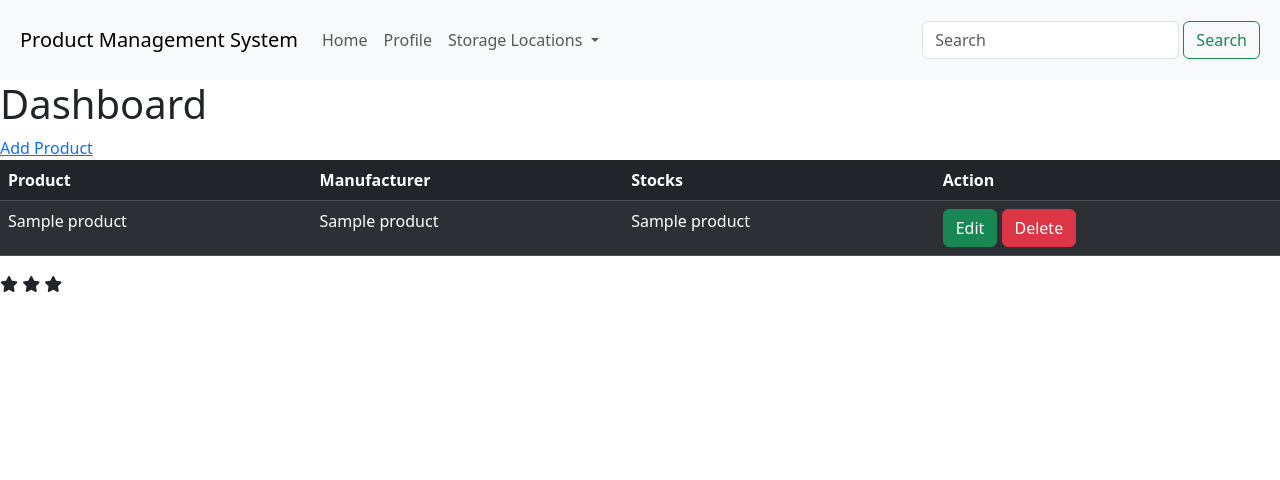
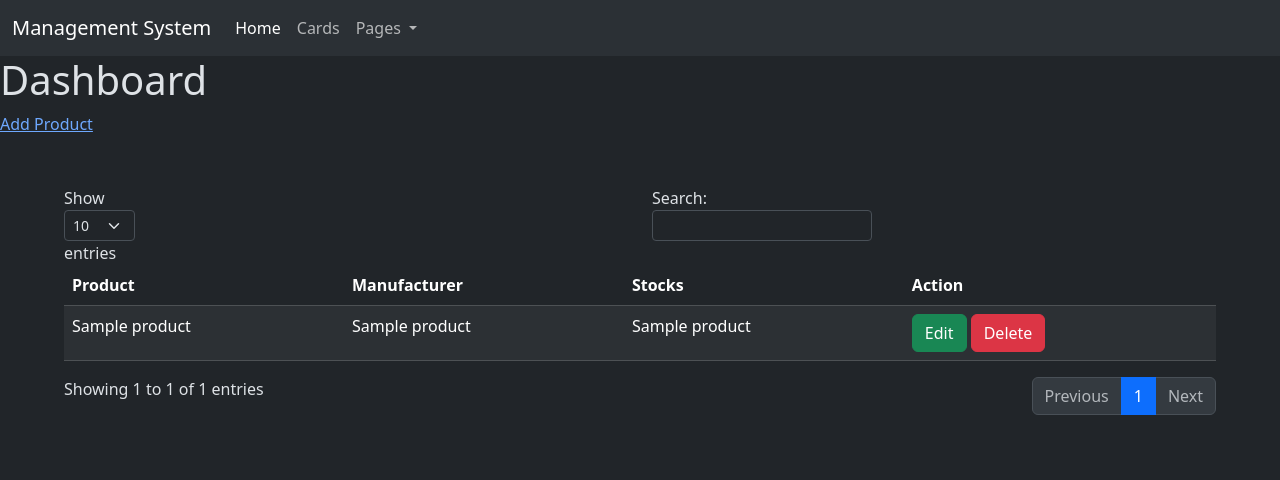
Before and after one commit to emakph/groupflask, a Flask app: page / in a window 1280 px wide. Shown: the top 480 px of the page. Run offline with Flask 2, Linux system fonts and the light colour scheme; a database or web service that is not in the repository returns one stand-in record (values such as "Sample title"); some libraries are stand-ins or nearby versions.

Commit message:
bootsrap dark theme

```diff
--- a/app.py
+++ b/app.py
@@ -67,6 +67,5 @@ def insert_data():
 
    return redirect(url_for('index'))
 
-
 if __name__ == '__main__':
    app.run(debug=False)
--- a/static/css/style.css
+++ b/static/css/style.css
@@ -1,5 +1,19 @@
+.selector-for-some-widget {
+    box-sizing: content-box;
+}
+
 nav.navbar.navbar-expand-lg.navbar-light.bg-light {
     padding: 20px;
+}
+
+ul.pagination {
+    justify-content: flex-end;
+}
+
+div#mytable_wrapper {
+    width: 90%;
+    margin: auto;
+    padding: 50px 0px;
 }
 
 .form-inline .form-control {
--- a/templates/index.html
+++ b/templates/index.html
@@ -1,51 +1,50 @@
 <!DOCTYPE html>
-<html>
+<html lang="en" data-bs-theme="dark">
     <head>
         <title>Product Manager</title>
         <link href= "{{url_for('static', filename = 'css/style.css')}}", rel= "stylesheet">
 
         <link href="https://cdn.jsdelivr.net/npm/bootstrap@5.3.0-alpha1/dist/css/bootstrap.min.css" rel="stylesheet" integrity="sha384-GLhlTQ8iRABdZLl6O3oVMWSktQOp6b7In1Zl3/Jr59b6EGGoI1aFkw7cmDA6j6gD" crossorigin="anonymous">
         <script src="https://cdn.jsdelivr.net/npm/bootstrap@5.3.0-alpha1/dist/js/bootstrap.bundle.min.js" integrity="sha384-w76AqPfDkMBDXo30jS1Sgez6pr3x5MlQ1ZAGC+nuZB+EYdgRZgiwxhTBTkF7CXvN" crossorigin="anonymous"></script>
-        <link rel="stylesheet" href="https://cdnjs.cloudflare.com/ajax/libs/font-awesome/6.3.0/css/all.min.css" integrity="sha512-SzlrxWUlpfuzQ+pcUCosxcglQRNAq/DZjVsC0lE40xsADsfeQoEypE+enwcOiGjk/bSuGGKHEyjSoQ1zVisanQ==" crossorigin="anonymous" referrerpolicy="no-referrer" />
+        <script src="https://code.jquery.com/jquery-3.6.3.js"></script>
+        <script src="https://cdn.datatables.net/1.13.2/js/jquery.dataTables.min.js"></script>
+        <script src="https://cdn.datatables.net/1.13.2/js/dataTables.bootstrap5.min.js"></script>
+        <meta name="viewport" content="width=device-width, initial-scale=1">
 
     </head>
 <body>
-  <nav class="navbar navbar-expand-lg navbar-light bg-light">
-      <a class="navbar-brand" href="#">Product Management System</a>
-      <button class="navbar-toggler" type="button" data-toggle="collapse" data-target="#navbarSupportedContent" aria-controls="navbarSupportedContent" aria-expanded="false" aria-label="Toggle navigation">
+  <nav class="navbar navbar-expand-lg bg-body-tertiary">
+    <div class="container-fluid">
+      <a class="navbar-brand" href="#">Management System</a>
+      <button class="navbar-toggler" type="button" data-bs-toggle="collapse" data-bs-target="#navbarNavDropdown" aria-controls="navbarNavDropdown" aria-expanded="false" aria-label="Toggle navigation">
         <span class="navbar-toggler-icon"></span>
       </button>
-
-      <div class="collapse navbar-collapse" id="navbarSupportedContent">
-        <ul class="navbar-nav mr-auto">
-          <li class="nav-item active">
-            <a class="nav-link" href="/">Home <span class="sr-only">(current)</span></a>
+      <div class="collapse navbar-collapse" id="navbarNavDropdown">
+        <ul class="navbar-nav">
+          <li class="nav-item">
+            <a class="nav-link active" aria-current="page" href="#">Home</a>
           </li>
           <li class="nav-item">
-            <a class="nav-link" href="#">Profile</a>
+            <a class="nav-link" href="#">Cards</a>
           </li>
           <li class="nav-item dropdown">
-            <a class="nav-link dropdown-toggle" href="#" id="navbarDropdown" role="button" data-toggle="dropdown" aria-haspopup="true" aria-expanded="false">
-              Storage Locations
+            <a class="nav-link dropdown-toggle" href="#" role="button" data-bs-toggle="dropdown" aria-expanded="false">
+              Pages
             </a>
-            <div class="dropdown-menu" aria-labelledby="navbarDropdown">
-              <a class="dropdown-item" href="#">Action</a>
-              <a class="dropdown-item" href="#">Another action</a>
-              <div class="dropdown-divider"></div>
-              <a class="dropdown-item" href="#">Something else here</a>
-            </div>
+            <ul class="dropdown-menu">
+              <li><a class="dropdown-item" href="#">Profile</a></li>
+              <li><a class="dropdown-item" href="#">About Us</a></li>
+              <li><a class="dropdown-item" href="#">FAQs</a></li>
+            </ul>
           </li>
         </ul>
-        <form class="form-inline my-2 my-lg-0">
-          <input class="form-control mr-sm-2" type="search" placeholder="Search" aria-label="Search">
-          <button class="btn btn-outline-success my-2 my-sm-0" type="submit">Search</button>
-        </form>
       </div>
-    </nav>
+    </div>
+  </nav>
     <div>
       <h1>Dashboard</h1>
       <a href = "/insert">Add Product</a>
-      <table class="table table-striped table-dark">
+      <table id="mytable" class="table table-striped table-dark">
         <thead>
           <tr>
             <th scope="col">Product</th>
@@ -67,12 +66,12 @@
           </tr>
           {% endfor %}
         </tbody>
-
-      </table>
-      <i class="fa-solid fa-star"></i>
-      <i class="fa-solid fa-star"></i>
-      <i class="fa-solid fa-star"></i>
     </div>
 
 </body>
+<script>
+  $(document).ready(function () {
+    $('#mytable').DataTable();
+  });
+</script>
 </html>
```
